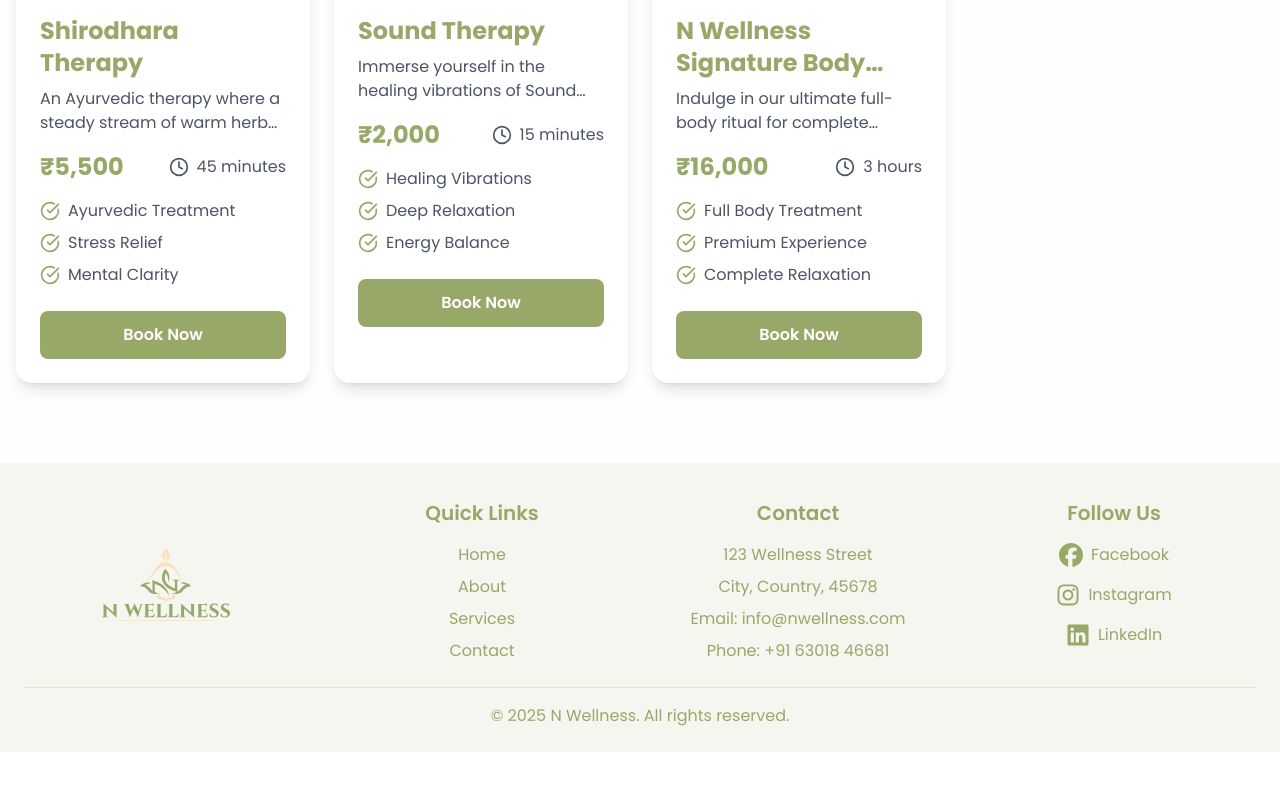
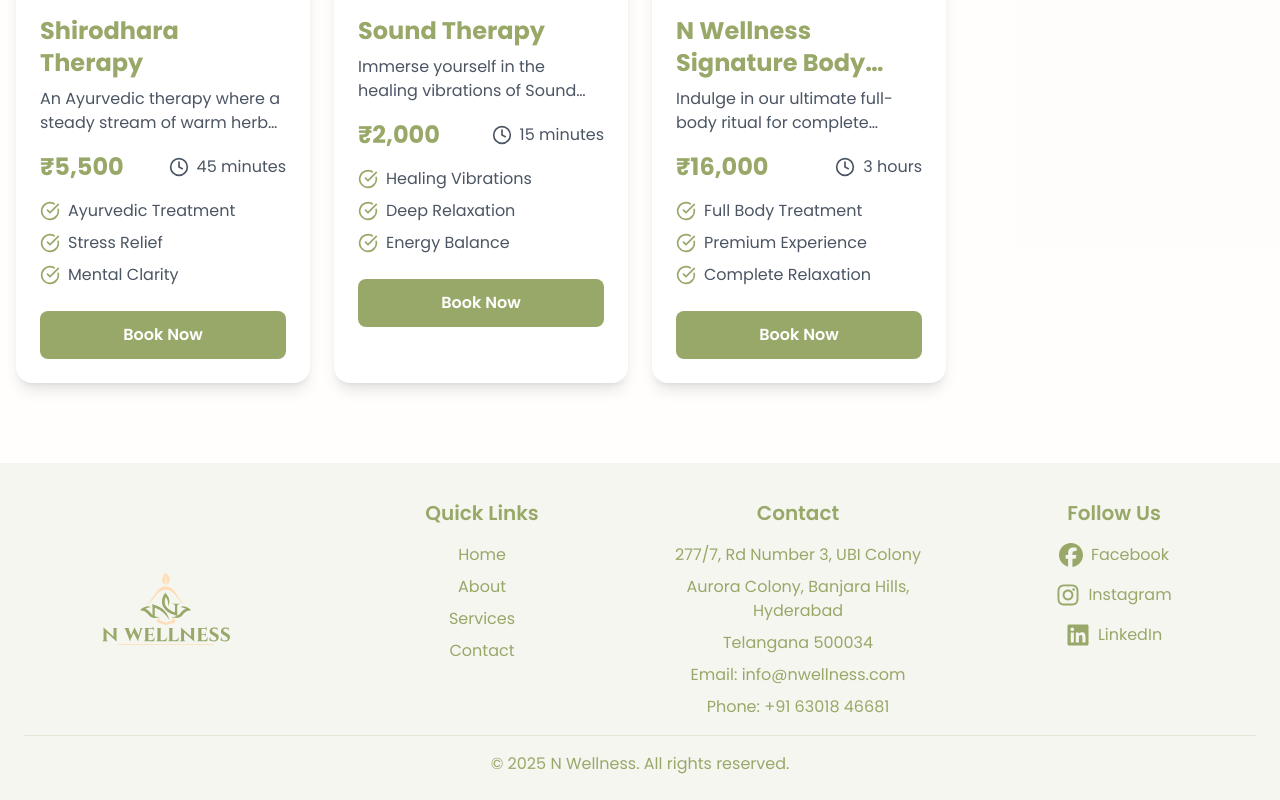
Before and after one commit to manoharyadavr/spa, a React (Create React App) app: page /services in a window 1280 px wide. Shown: the part 2041-2841 px from the top of the page. Before the commit the page ends 2793 px from the top, so only its background shows below. Built offline with nearby package versions, Linux system fonts and the light colour scheme.

Commit message:
Initial commit

```diff
--- a/src/components/Footer.js
+++ b/src/components/Footer.js
@@ -57,25 +57,28 @@
         {/* Contact Info Column */}
         <div>
           <h3 className="text-xl font-semibold text-[#98A869] mb-4">Contact</h3>
-          <p className="mb-2">123 Wellness Street</p>
-          <p className="mb-2">City, Country, 45678</p>
+          <p className="mb-2">277/7, Rd Number 3, UBI Colony</p>
+          <p className="mb-2">Aurora Colony, Banjara Hills, Hyderabad</p>
+          <p className="mb-2">Telangana 500034</p>
+
           <p className="mb-2">Email: info@nwellness.com</p>
           <p>Phone: +91 63018 46681</p>
         </div>
+
 
         {/* Social Media Column */}
         <div>
           <h3 className="text-xl font-semibold text-[#98A869] mb-4">Follow Us</h3>
           <div className="flex flex-col items-center space-y-4">
-            <a href="https://facebook.com" target="_blank" rel="noopener noreferrer" className="flex items-center hover:text-[#98A869]/70 space-x-2 transition">
+            <a href="/" target="_blank" rel="noopener noreferrer" className="flex items-center hover:text-[#98A869]/70 space-x-2 transition">
               <FontAwesomeIcon icon={faFacebook} className="w-6 h-6" />
               <span>Facebook</span>
             </a>
-            <a href="https://instagram.com" target="_blank" rel="noopener noreferrer" className="flex items-center hover:text-[#98A869]/70 space-x-2 transition">
+            <a href="https://www.instagram.com/nwellness.in/" target="_blank" rel="noopener noreferrer" className="flex items-center hover:text-[#98A869]/70 space-x-2 transition">
               <FontAwesomeIcon icon={faInstagram} className="w-6 h-6" />
               <span>Instagram</span>
             </a>
-            <a href="https://linkedin.com" target="_blank" rel="noopener noreferrer" className="flex items-center hover:text-[#98A869]/70 space-x-2 transition">
+            <a href="/" target="_blank" rel="noopener noreferrer" className="flex items-center hover:text-[#98A869]/70 space-x-2 transition">
               <FontAwesomeIcon icon={faLinkedin} className="w-6 h-6" />
               <span>LinkedIn</span>
             </a>
--- a/src/pages/Contact.jsx
+++ b/src/pages/Contact.jsx
@@ -268,7 +268,7 @@
             <iframe
               title="Google Maps"
               className="w-full h-[400px]"
-              src="https://www.google.com/maps/embed?pb=!1m17!1m12!1m3!1d3804.158455111106!2d78.23671307493863!3d17.547640983367113!2m3!1f0!2f0!3f0!3m2!1i1024!2i768!4f13.1!3m2!1m1!2zMTfCsDMyJzUxLjUiTiA3OMKwMTQnMjEuNCJF!5e0!3m2!1sen!2sin!4v1743771587931!5m2!1sen!2sin"
+              src="https://www.google.com/maps/embed?pb=!1m18!1m12!1m3!1d3806.7318199725637!2d78.4370908!3d17.424653100000004!2m3!1f0!2f0!3f0!3m2!1i1024!2i768!4f13.1!3m3!1m2!1s0x3bcb9700005fc71b%3A0x5e056f5df4cdf814!2sN%20wellness!5e0!3m2!1sen!2sin!4v1745573042257!5m2!1sen!2sin"
               allowFullScreen
               loading="lazy"
             ></iframe>
```
